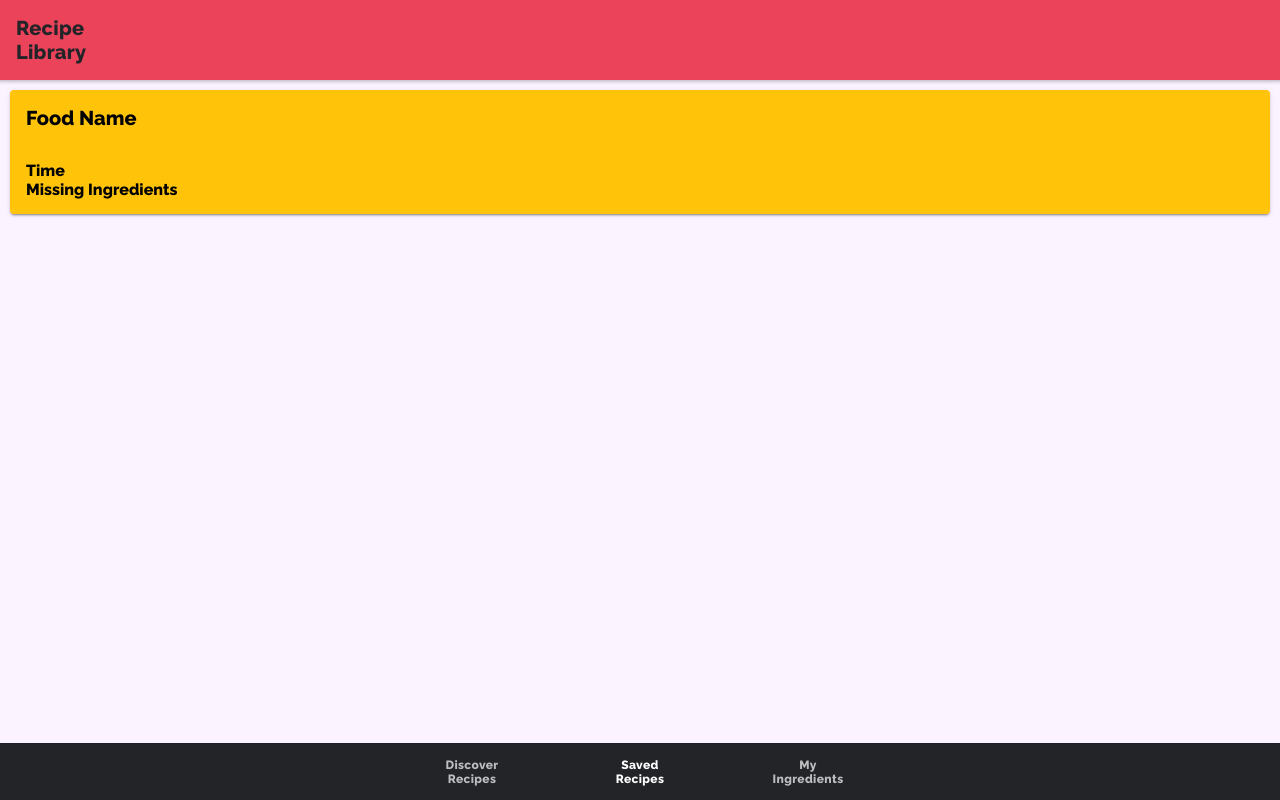
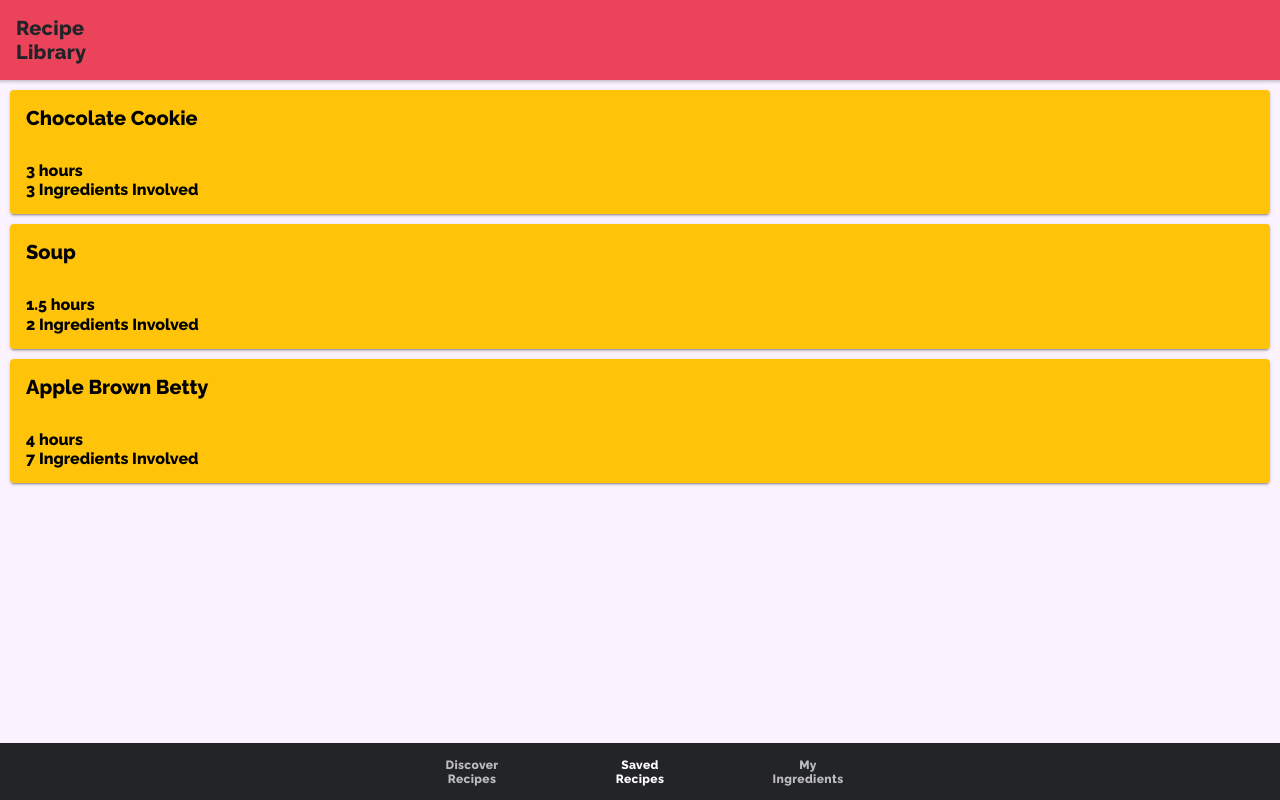
Before and after one commit to spadalka/FoodMatch, a React (Create React App) app: page /tab2 in a window 1280 px wide. Built offline with nearby package versions, Linux system fonts and the light colour scheme.

Commit message:
Added page content loading mechanics

```diff
--- a/src/pages/Tab2.tsx
+++ b/src/pages/Tab2.tsx
@@ -1,6 +1,63 @@
 import { IonCard, IonCardContent, IonCardTitle, IonCol, IonContent, IonGrid, IonHeader, IonPage, IonRow, IonTitle, IonToolbar } from '@ionic/react';
-import ExploreContainer from '../components/ExploreContainer';
 import './Tab2.css';
+import RecipeSlip from '../components/RecipeSlip';
+
+const databaseInfo = {
+  "Cookbook": [
+    {
+      "Recipe": {
+        "Name": "Chocolate Cookie",
+        "Duration": "3 hours",
+        "Ingredients": [
+          { "Ingredient": "Flour" },
+          { "Ingredient": "Butter" },
+          { "Ingredient": "Chocolate Chips" }
+        ],
+        "Method": [
+          {
+            "Step": "Combine the bread crumbs, sugar, cinnamon, and nutmeg. Cut in the butter. Slowly add the water and mix."
+          },
+          { "Step": "Bake in a 350 degree F oven for 30 minutes." }
+        ],
+        "Yield": 12,
+        "Saved": true
+      }
+    },
+    {
+      "Recipe": {
+        "Name": "Soup",
+        "Duration": "1.5 hours",
+        "Ingredients": [{ "Ingredient": "Broth" }, { "Ingredient": "Noodles" }],
+        "Method": [{ "Step": "Boil the ingredients for a bit." }],
+        "Yield": 6,
+        "Saved": true
+      }
+    },
+    {
+      "Recipe": {
+        "Name": "Apple Brown Betty",
+        "Duration": "4 hours",
+        "Ingredients": [
+          { "Ingredient": "bread crumbs" },
+          { "Ingredient": "butter" },
+          { "Ingredient": "apple" },
+          { "Ingredient": "sugar" },
+          { "Ingredient": "cinnamon" },
+          { "Ingredient": "nutmeg" },
+          { "Ingredient": "water" }
+        ],
+        "Method": [
+          {
+            "Step": "Combine the bread crumbs, sugar, cinnamon, and nutmeg. Cut in the butter. Slowly add the water and mix."
+          },
+          { "Step": "Bake in a 350 degree F oven for 30 minutes." }
+        ],
+        "Yield": 6,
+        "Saved": true
+      }
+    }
+  ]
+}
 
 const Tab2: React.FC = () => {
   return (
@@ -15,21 +72,9 @@ const Tab2: React.FC = () => {
 
       <IonContent fullscreen>
         <IonGrid>
-          <IonRow>
-            <IonCol>
-              <IonCard color="warning" class="ion-no-margin">
-                <IonCardTitle class="ion-padding">
-                  Food Name
-                </IonCardTitle>
-
-                <IonCardContent>
-                  <h2>
-                    Time<br></br>Missing Ingredients
-                  </h2>
-                </IonCardContent>
-              </IonCard>
-            </IonCol>
-          </IonRow>
+          {databaseInfo.Cookbook.map((Rec) => {
+            return <RecipeSlip recipeName={Rec.Recipe.Name} recipeDuration={Rec.Recipe.Duration} missingCount={Rec.Recipe.Ingredients.length}/>
+          })}
         </IonGrid>
       </IonContent>
     </IonPage>
```
